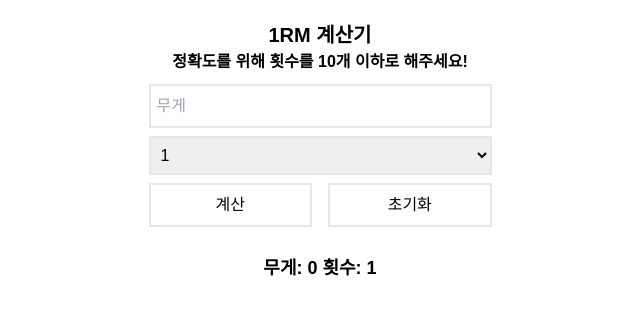
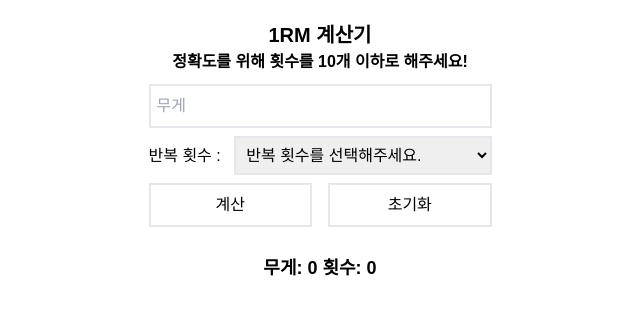
Before and after one commit to dlsxjzld/OneRmCalculator, a React (Vite) app: page / in a window 1280 px wide. Shown: the top 314 px of the page, without its empty margins (320-960 px from the left). Built offline with nearby package versions, Linux system fonts and the light colour scheme.

Commit message:
[♻️refactor]: 스크린 리더 사용자를 위한 label 추가

```diff
--- a/src/App.tsx
+++ b/src/App.tsx
@@ -2,7 +2,7 @@ import { ChangeEvent, Fragment, useState } from 'react';
 
 function App() {
   const [weight, setWeight] = useState('');
-  const [repeat, setRepeat] = useState(1);
+  const [repeat, setRepeat] = useState(0);
   const [result, setResult] = useState<string[]>([]);
 
   // 선택값 : 횟수
@@ -38,7 +38,7 @@ function App() {
 
   const handleReset = () => {
     setWeight('');
-    setRepeat(1);
+    setRepeat(0);
     setResult([]);
   };
 
@@ -59,14 +59,28 @@ function App() {
           value={weight}
           className='w-full p-[0.8rem_0.6rem] border-[0.2rem]'
         />
-        <select
-          name='횟수'
-          className='w-full p-[0.8rem_0.6rem] border-[0.2rem]'
-          onChange={handleSelect}>
-          {REPEAT_SELECT_LIST.map((value) => (
-            <option key={value}>{value}</option>
-          ))}
-        </select>
+        <section className='w-full flex items-center justify-between'>
+          <label htmlFor='reps'>반복 횟수 :</label>
+          <select
+            id='reps'
+            name='횟수'
+            className=' w-[75%] p-[0.8rem_0.6rem] border-[0.2rem]'
+            onChange={handleSelect}
+            value={repeat || 'SELECT'}>
+            <option
+              value='SELECT'
+              disabled>
+              반복 횟수를 선택해주세요.
+            </option>
+            {REPEAT_SELECT_LIST.map((value) => (
+              <option
+                key={`${value}reps`}
+                value={value}>
+                {value}
+              </option>
+            ))}
+          </select>
+        </section>
         <section className='w-full flex flex-row gap-[1.6rem]'>
           <button
             type='button'
```
